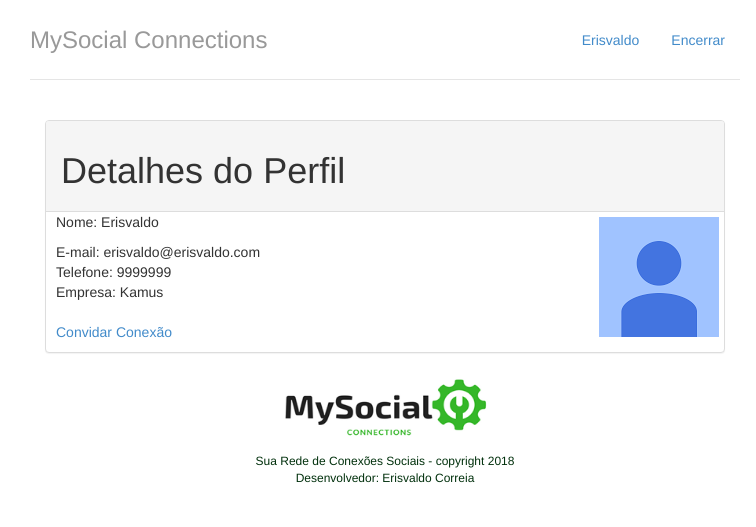
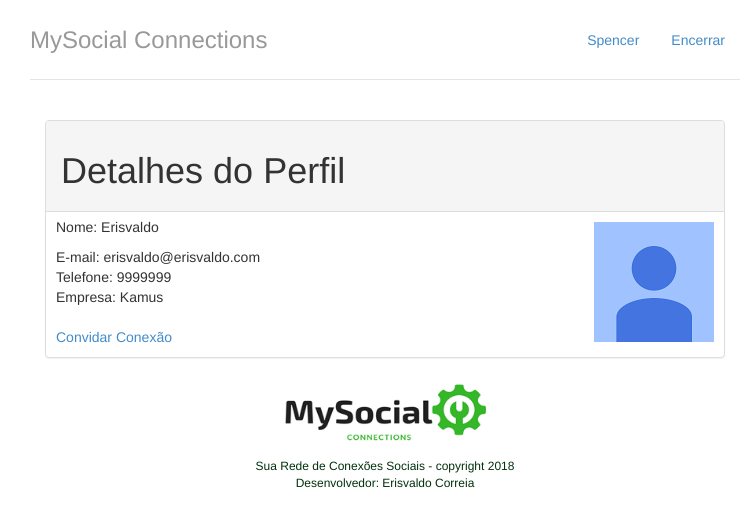
Before and after one commit to guiireal/MySocial, a Django app: page /perfil/1/ in a window 1280 px wide. Shown: the top 527 px of the page, without its empty margins (255-1011 px from the left). Run offline with Django 3.2, Linux system fonts and the light colour scheme; data comes from the database, SQL or seed files in the repository; both versions use the stored data as it was after the commit.

Commit message:
Ajustes no Padding da img reference in Perfil / Ajustes no Readme

```diff
--- a/perfis/models.py
+++ b/perfis/models.py
@@ -1,6 +1,5 @@
 from django.db import models
 
-# Create your models here.
 class Perfil(models.Model):
 
     nome = models.CharField(max_length=255, null=False)
--- a/perfis/templates/perfis/perfil.html
+++ b/perfis/templates/perfis/perfil.html
@@ -1,8 +1,6 @@
 {% extends "perfis/base.html" %}
 {% load staticfiles %}
-
 {% block body %}
-
 
 <div class="col-lg-12">
 <div class="panel panel-default">
@@ -12,12 +10,13 @@
 
     <img src="{% static "img/photo.jpg" %}"
         class="pull-right"
-        style="padding-top: 5px; padding-right: 5px">
+        style="padding-top: 10px; padding-right: 10px">
 
-    <p style="padding-left: 10px">Nome: {{ perfil.nome }}</p>
+    <p style="padding-top: 5px; padding-left: 10px">
+        Nome: {{ perfil.nome }}
+    </p>
 
     <address style="padding-left: 10px">
-
         E-mail: {{ perfil.email }}<br>
         Telefone: {{ perfil.telefone }}<br>
         Empresa: {{ perfil.empresa }}<br>
@@ -28,7 +27,6 @@
             Convidar Conexão
         </a>
     </p>
-
 </div>
 </div>
 
--- a/perfis/views.py
+++ b/perfis/views.py
@@ -1,7 +1,7 @@
+from .models import Perfil
 from django.shortcuts import render, redirect
-from .models import Perfil
 
-# Create your views here.
+
 def index(request):
     users = Perfil.objects.all()
     return render(request, 'perfis/index.html',
@@ -28,4 +28,4 @@ def convidar(request, perfil_id):
 
 ''' SIMULANDO USUARIO LOGADO PARA TESTES DE CONVITES '''
 def get_perfil_logado(request):
-    return Perfil.objects.get(id=1)
+    return Perfil.objects.get(id=3)
```
Also changed, not shown: README.md, db.sqlite3.
